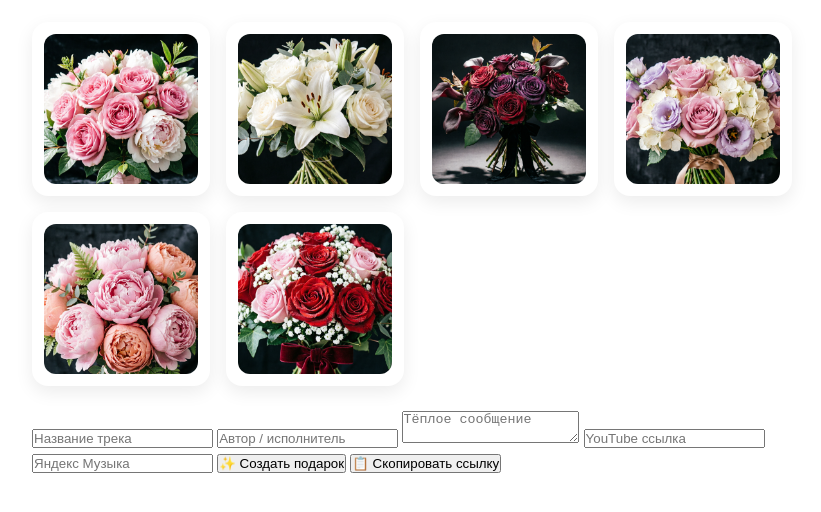
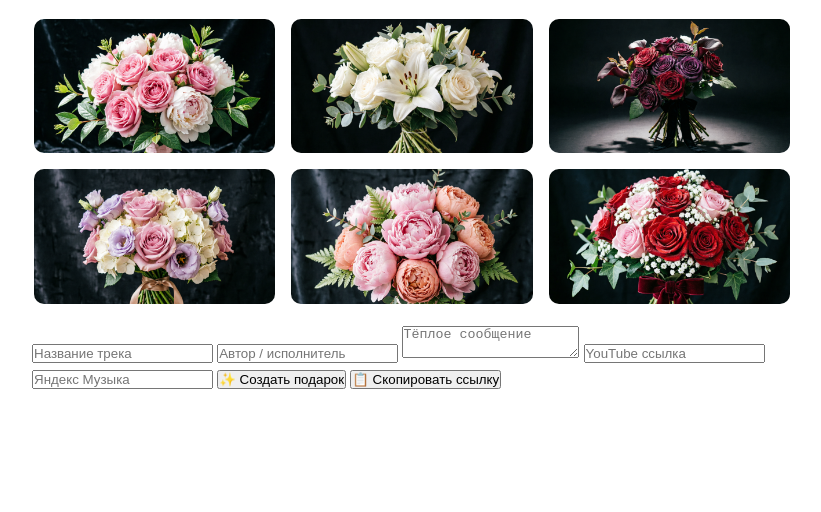
Before and after one commit to mitiospetr-gif/music-bouquet4, a plain HTML site: page index.html in a window 1280 px wide. Shown: the part 180-692 px from the top of the page, without its empty margins (228-1049 px from the left). Drawn offline with Linux system fonts and the light colour scheme.

Commit message:
Update style.css

```diff
--- a/style.css
+++ b/style.css
@@ -540,43 +540,3 @@ body {
 .bouquet:hover {
     transform: scale(1.03);
 }
-/* =========================
-   💐 BOUQUET GRID FIX
-========================= */
-
-.bouquet-grid {
-    display: grid;
-    grid-template-columns: repeat(auto-fit, minmax(150px, 1fr));
-    gap: 16px;
-    margin: 25px 0;
-}
-
-.bouquet {
-    background: #fff;
-    border-radius: 16px;
-    padding: 10px;
-    cursor: pointer;
-    transition: 0.25s ease;
-    box-shadow: 0 6px 18px rgba(0,0,0,0.08);
-
-    display: flex;
-    align-items: center;
-    justify-content: center;
-}
-
-.bouquet img {
-    width: 100%;
-    height: 150px;
-    object-fit: cover;
-    border-radius: 12px;
-}
-
-.bouquet:hover {
-    transform: scale(1.03);
-}
-
-.bouquet.active {
-    outline: 2px solid #ff4d8d;
-    transform: scale(1.05);
-    box-shadow: 0 10px 25px rgba(255,77,141,0.25);
-}
```
